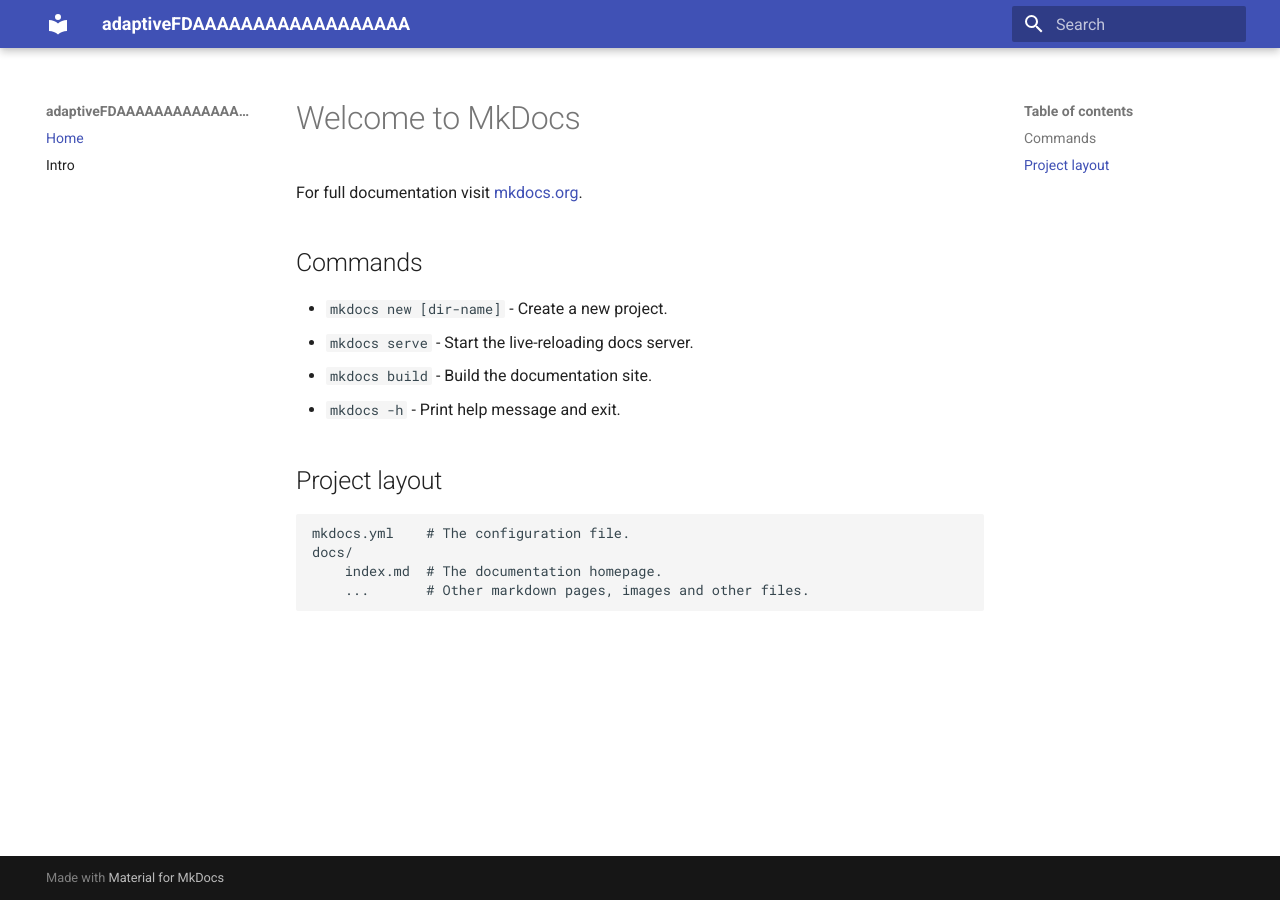
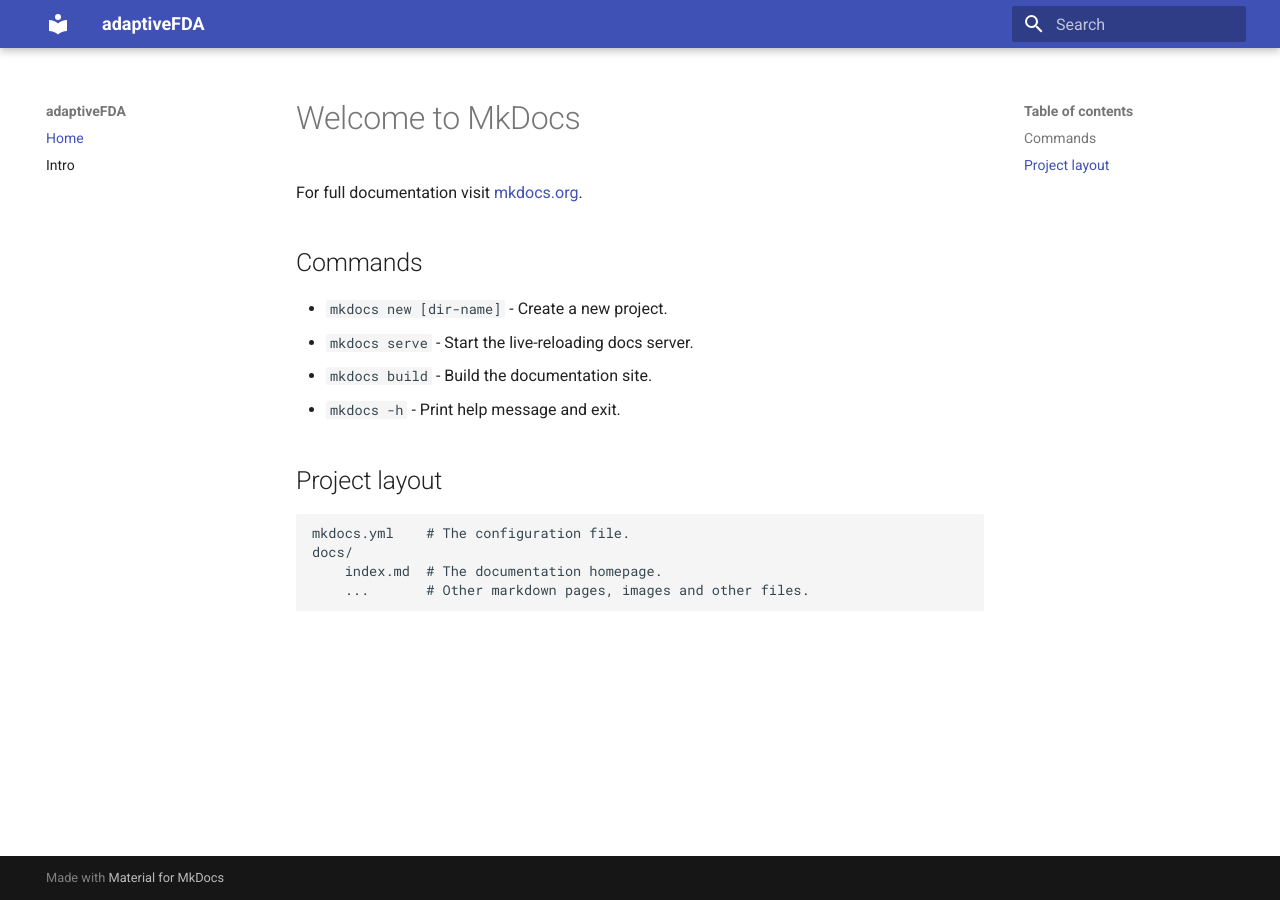
Before and after one commit to adaptive-FDA/quick-start, an MkDocs documentation site: the page built from docs/index.md, in a window 1280 px wide. Built offline with MkDocs 1.6.1 and Material for MkDocs 9.7.7, drawn with Linux system fonts in a browser that asks for light colours.

Commit message:
Update mkdocs.yml

```diff
--- a/mkdocs.yml
+++ b/mkdocs.yml
@@ -1,4 +1,4 @@
-site_name: adaptiveFDAAAAAAAAAAAAAAAAAA
+site_name: adaptiveFDA
 theme: material
 plugins:
   - search
```
